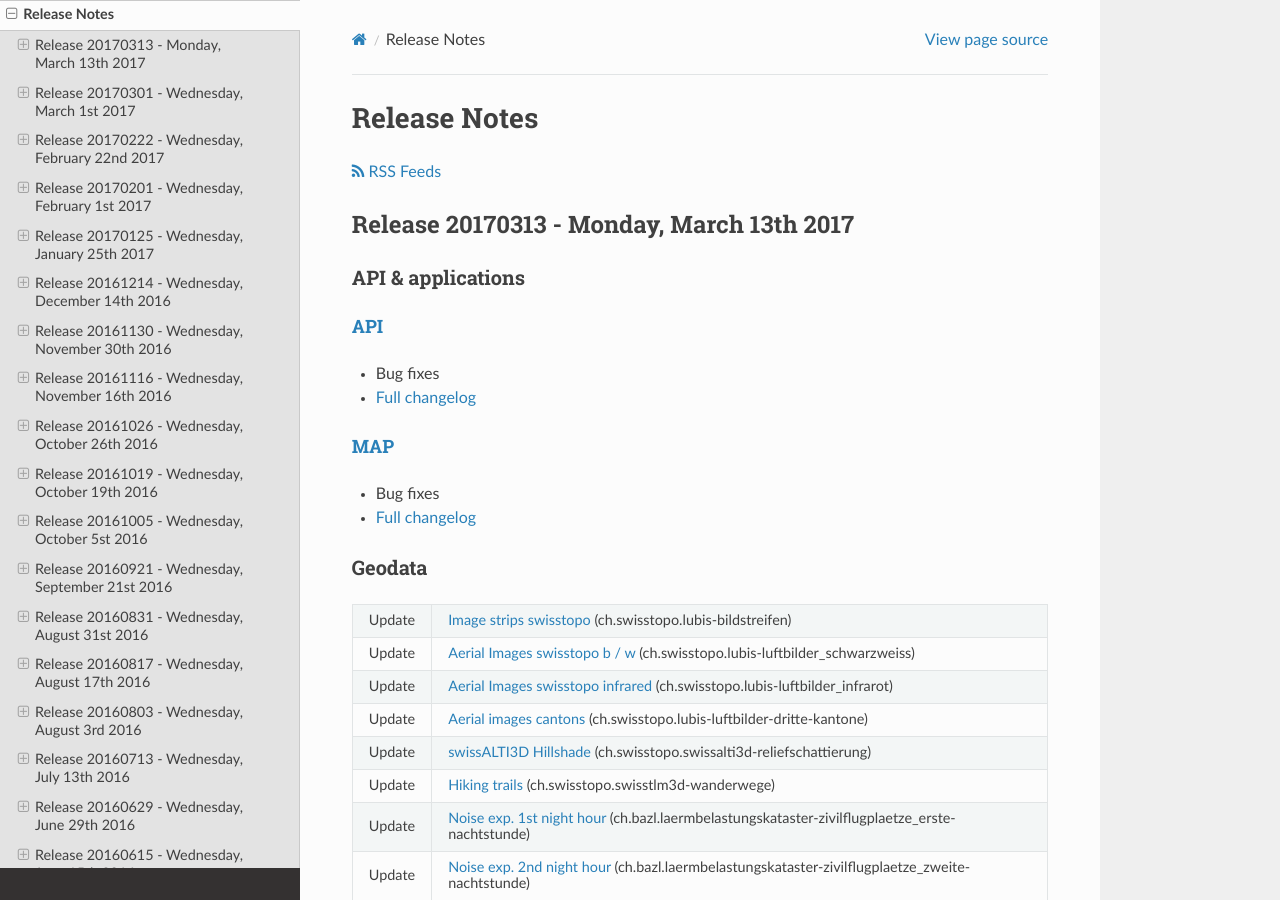
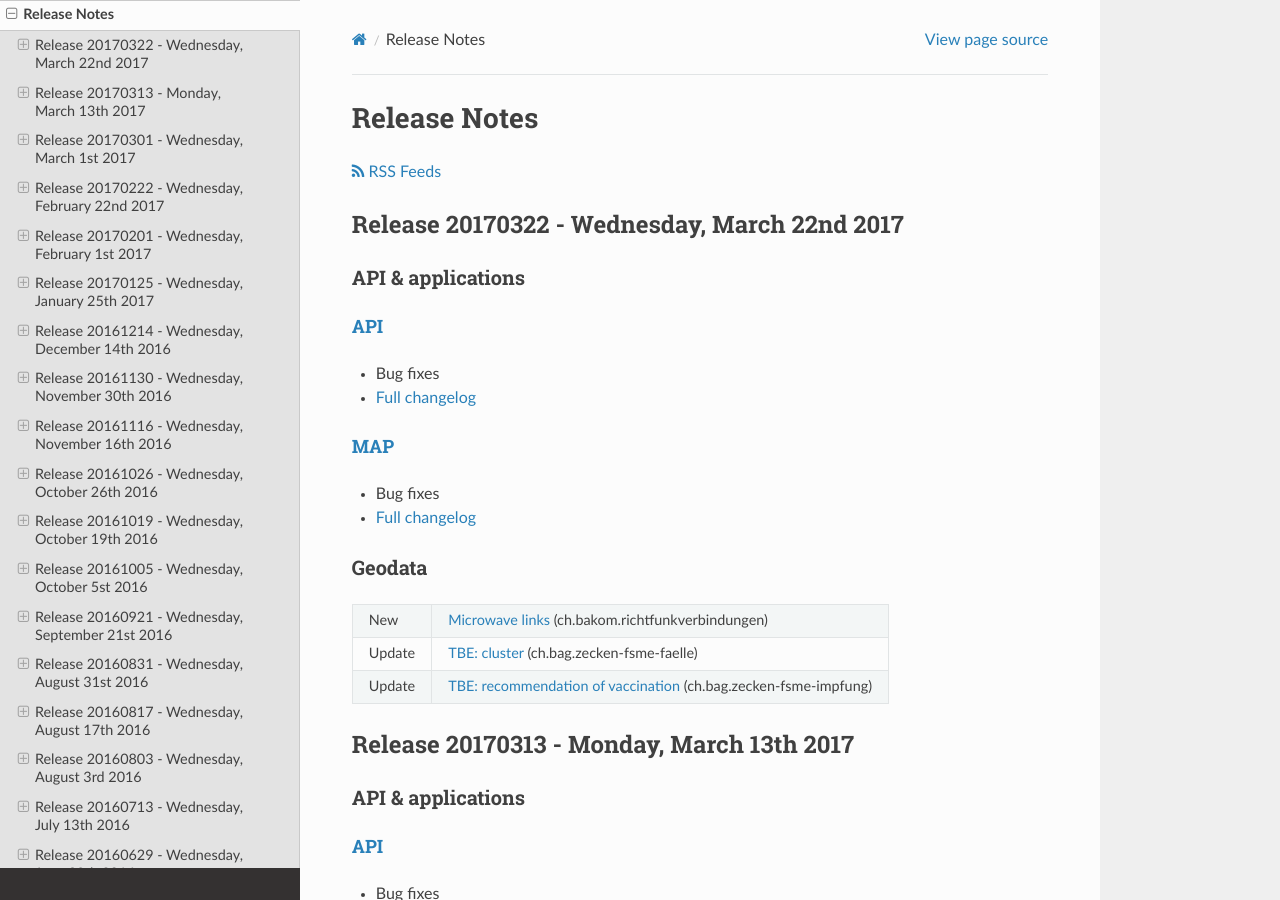
Before and after one commit to swisstopo-test/doc-chsdi3, a Sphinx documentation site: the page built from source/releasenotes/index.rst, in a window 1280 px wide and 900 px high. Built offline with Sphinx 7.4.7 and the Read the Docs theme 2.0.0, drawn with Linux system fonts in a browser that asks for light colours.

Commit message:
Release Notes 20170322

```diff
--- a/source/releasenotes/index.rst
+++ b/source/releasenotes/index.rst
@@ -15,8 +15,35 @@ Release Notes
     <p><a class="reference external" href="rss2.xml"> <i class="fa fa-rss"> RSS Feeds </i></a></p>
 
 
-.. _releasenotes_20170313:
+.. _releasenotes_20170322:
    *******
+
+Release 20170322 - Wednesday, March 22nd 2017
+------------------------------------------
+
+API & applications
+******************
+
+`API <//api3.geo.admin.ch>`__
+'''''''''''''''''''''''''''''
+- Bug fixes
+- `Full changelog <https://github.com/geoadmin/mf-chsdi3/compare/r_170313...r_170322>`__
+
+`MAP <//map.geo.admin.ch>`__
+'''''''''''''''''''''''''''''
+- Bug fixes
+- `Full changelog <https://github.com/geoadmin/mf-geoadmin3/compare/r_170313...r_170322>`__
+
+Geodata
+*******
+
++--------+----------------------------------------------------------------------------------------------------------------------------------------------------------------------------------------------------------------------+
+| New    | `Microwave links <//map.geo.admin.ch/?layers=ch.bakom.richtfunkverbindungen>`__ (ch.bakom.richtfunkverbindungen)                                                                                                     |
++--------+----------------------------------------------------------------------------------------------------------------------------------------------------------------------------------------------------------------------+
+| Update | `TBE: cluster <//map.geo.admin.ch/?layers=ch.bag.zecken-fsme-faelle>`__ (ch.bag.zecken-fsme-faelle)                                                                                                                  |
++--------+----------------------------------------------------------------------------------------------------------------------------------------------------------------------------------------------------------------------+
+| Update | `TBE: recommendation of vaccination <//map.geo.admin.ch/?layers=ch.bag.zecken-fsme-impfung>`__ (ch.bag.zecken-fsme-impfung)                                                                                          |
++--------+----------------------------------------------------------------------------------------------------------------------------------------------------------------------------------------------------------------------+
 
 Release 20170313 - Monday, March 13th 2017
 ------------------------------------------------
```
